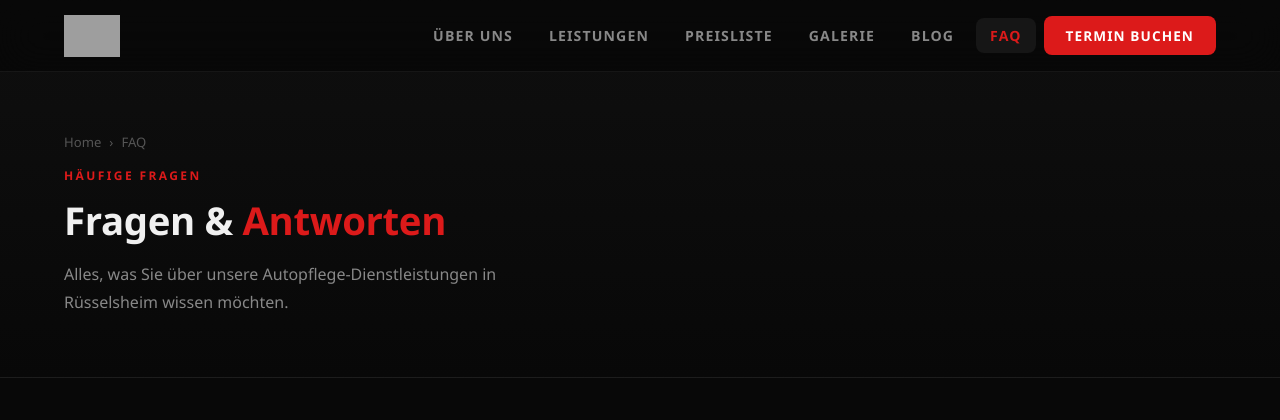
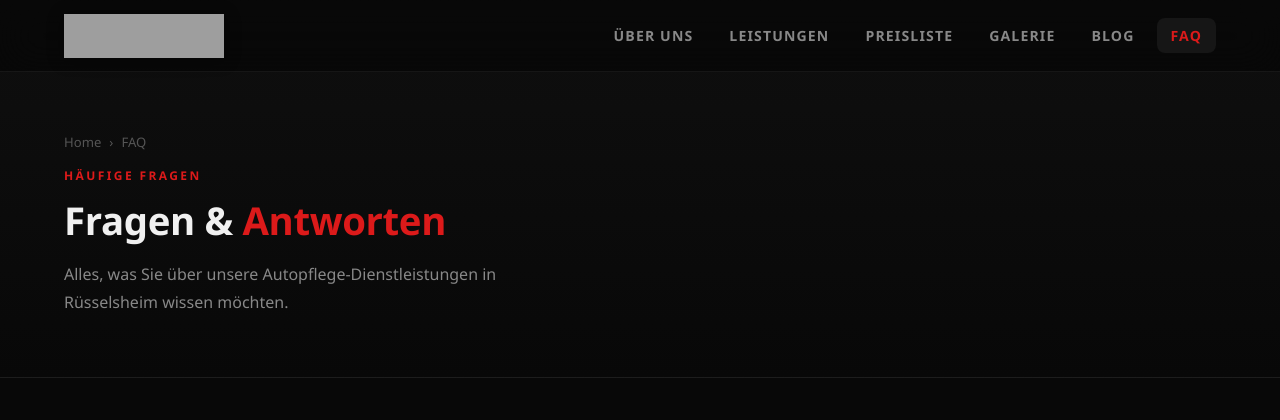
Before and after one commit to pilipandr770/carcleancenter, a Flask app: page /faq/ in a window 1280 px wide. Shown: the top 420 px of the page. Run offline with Flask 3, Linux system fonts and the light colour scheme; some libraries are stand-ins or nearby versions; grey boxes are pictures that could not be loaded.

Commit message:
Fix mobile header CTA overflow and improve logo rendering

```diff
--- a/static/css/style.css
+++ b/static/css/style.css
@@ -166,7 +166,29 @@ p { color: var(--text-muted); line-height: 1.8; }
   align-items: center;
   justify-content: space-between;
 }
-.nav-logo img { height: 42px; width: auto; }
+.nav-logo {
+  display: inline-flex;
+  align-items: center;
+  gap: 10px;
+  min-width: 0;
+}
+.nav-logo img {
+  height: 44px;
+  width: 160px;
+  object-fit: cover;
+  object-position: center;
+  filter: drop-shadow(0 2px 8px rgba(0, 0, 0, 0.35));
+}
+.nav-logo-text {
+  display: none;
+  font-family: var(--font-head);
+  font-size: 0.78rem;
+  font-weight: 700;
+  text-transform: uppercase;
+  letter-spacing: 0.12em;
+  color: var(--text);
+  white-space: nowrap;
+}
 .nav-menu {
   display: flex;
   align-items: center;
@@ -189,24 +211,6 @@ p { color: var(--text-muted); line-height: 1.8; }
   background: var(--bg3);
 }
 .nav-link.active { color: var(--red); }
-.nav-cta {
-  padding: 10px 22px;
-  background: var(--red);
-  color: #fff;
-  border-radius: var(--radius);
-  font-family: var(--font-head);
-  font-size: 0.85rem;
-  font-weight: 700;
-  text-transform: uppercase;
-  letter-spacing: 0.08em;
-  transition: all var(--transition);
-}
-.nav-cta:hover {
-  background: var(--red-light);
-  transform: translateY(-1px);
-  box-shadow: var(--shadow-red);
-}
-
 /* Mobile toggle */
 .nav-toggle {
   display: none;
@@ -1035,9 +1039,14 @@ select.form-control { cursor: pointer; }
 }
 
 @media (max-width: 768px) {
+  .site-header { height: 68px; }
+  .nav-container { padding: 0 14px; }
+  .nav-logo img { width: 126px; height: 38px; }
+  .nav-logo-text { display: inline; }
+
   .nav-menu {
     position: fixed;
-    top: var(--nav-h);
+    top: 68px;
     left: 0;
     right: 0;
     background: rgba(8,8,8,0.98);
@@ -1053,7 +1062,6 @@ select.form-control { cursor: pointer; }
   .nav-menu.open { transform: translateY(0); }
   .nav-toggle { display: flex; }
   .nav-link { padding: 14px 20px; width: 100%; text-align: left; }
-  .nav-cta { text-align: center; width: 100%; justify-content: center; }
 
   .hero-title { font-size: 2.4rem; }
   .services-grid { grid-template-columns: 1fr; }
--- a/templates/base.html
+++ b/templates/base.html
@@ -109,6 +109,7 @@
     <nav class="nav-container">
       <a class="nav-logo" href="/" aria-label="Car Clean Center Rüsselsheim">
         <img src="{{ business.logo }}" alt="Car Clean Center Logo" width="160" height="50" loading="eager">
+        <span class="nav-logo-text">Car Clean Center</span>
       </a>
 
       <button class="nav-toggle" id="navToggle" aria-label="Menü öffnen" aria-expanded="false">
@@ -122,9 +123,6 @@
         <li><a href="/galerie/" class="nav-link {% if '/galerie' in canonical %}active{% endif %}">Galerie</a></li>
         <li><a href="/blog/" class="nav-link {% if '/blog' in canonical %}active{% endif %}">Blog</a></li>
         <li><a href="/faq/" class="nav-link {% if '/faq' in canonical %}active{% endif %}">FAQ</a></li>
-        <li>
-          <a href="/kontakt/" class="nav-cta">Termin buchen</a>
-        </li>
       </ul>
     </nav>
   </header>
```
